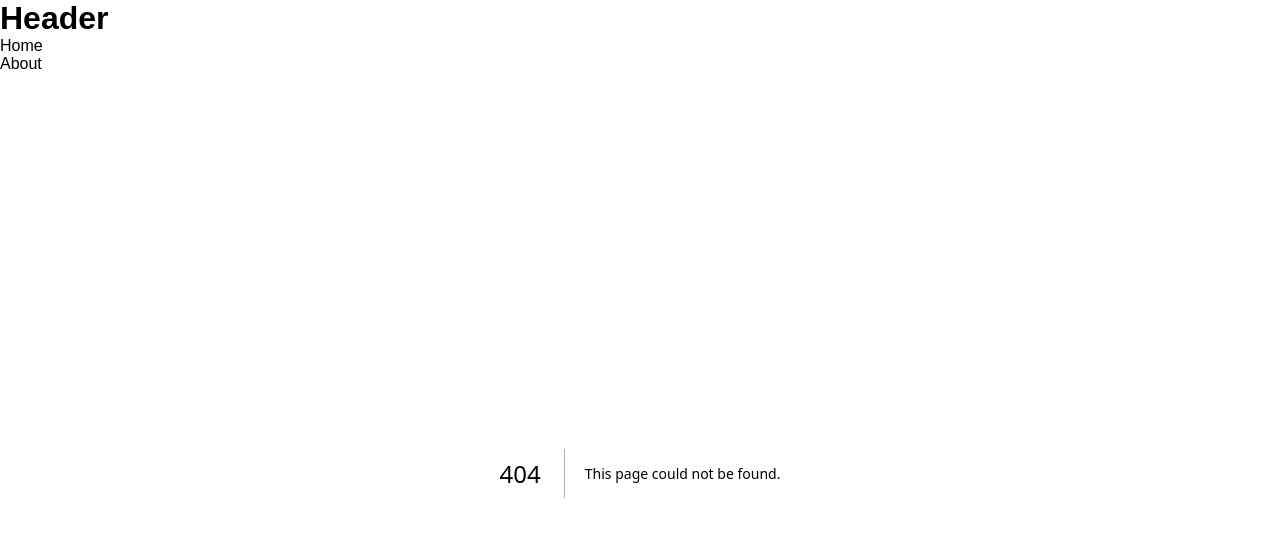
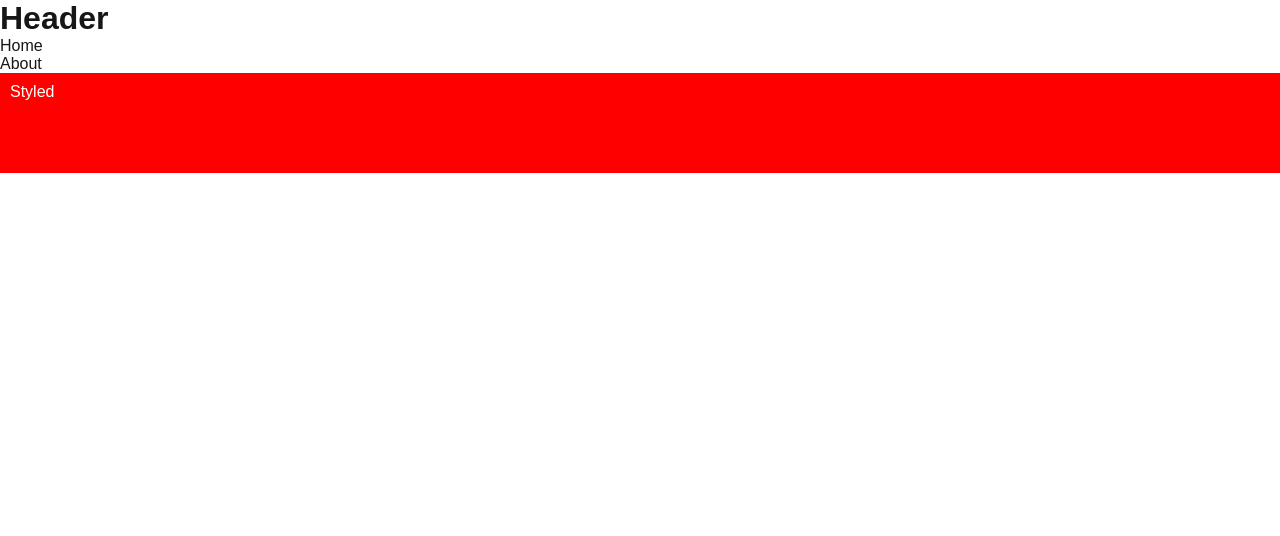
Before and after one commit to kkotburi/TodoList, a Next.js app: page /styled in a window 1280 px wide. Before the commit this address had no page. Shown: the top 536 px of the page. Built offline with nearby package versions, Linux system fonts and the light colour scheme.

Commit message:
Feat/styled

```diff
--- a/package.json
+++ b/package.json
@@ -9,8 +9,10 @@
     "lint": "next lint"
   },
   "dependencies": {
+    "json-server": "^1.0.0-beta.3",
+    "next": "15.0.3",
     "react": "19.0.0-rc-66855b96-20241106",
     "react-dom": "19.0.0-rc-66855b96-20241106",
-    "next": "15.0.3"
+    "styled-components": "^6.1.13"
   }
 }
--- a/pages/ssg/[id].js
+++ b/pages/ssg/[id].js
@@ -29,7 +29,8 @@ export async function getStaticPaths() {
 
 export async function getStaticProps({ params }) {
   const response = await fetch(
-    `http://jsonplaceholder.typicode.com/posts/${params.id}`
+    // `http://jsonplaceholder.typicode.com/posts/${params.id}`
+    `http:/localhost:4000/posts/${params.id}`
   );
   const post = await response.json();
 
--- /dev/null
+++ b/pages/styled/index.js
@@ -0,0 +1,16 @@
+import React from "react";
+import styled from "styled-components";
+
+const Styled = () => {
+  return <RedContainer>Styled</RedContainer>;
+};
+
+export default Styled;
+
+const RedContainer = styled.div`
+  background-color: red;
+  color: white;
+  padding: 10px;
+  width: 100vw;
+  height: 100px;
+`;
```
Also changed, not shown: 1 other file (tests, documents, lock files or other folders).
